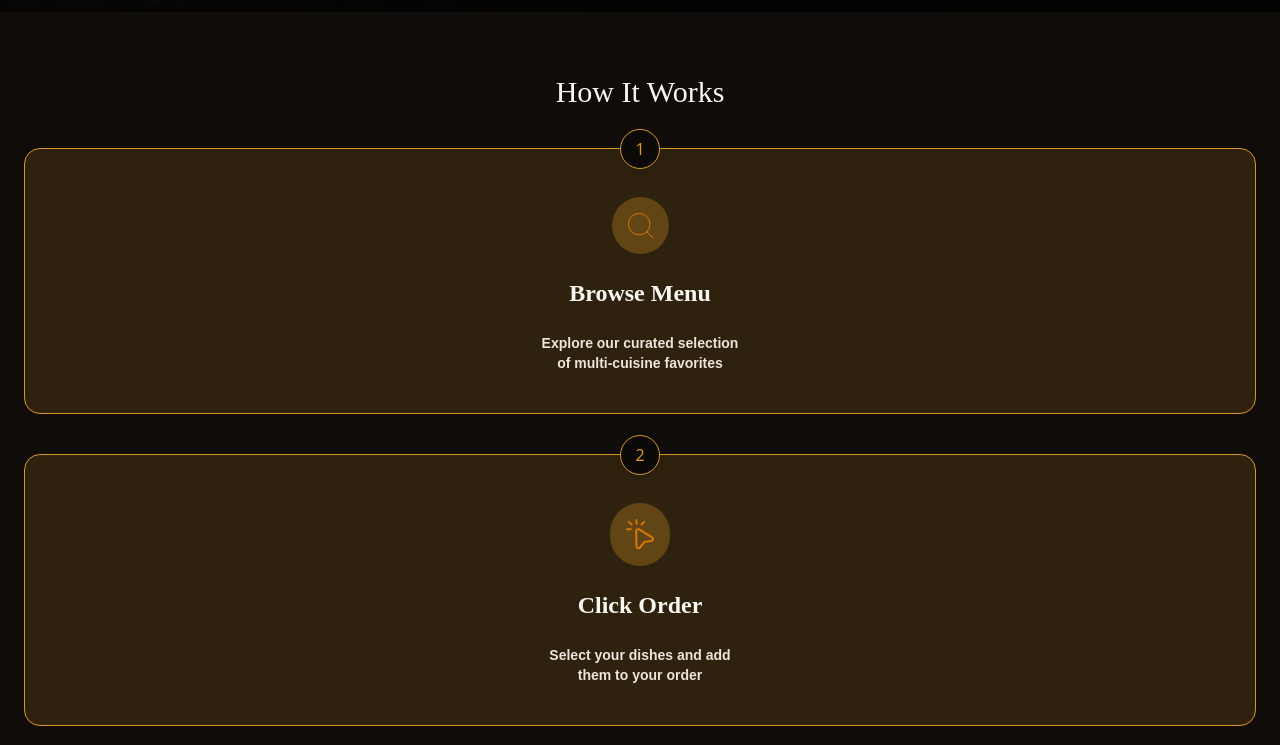
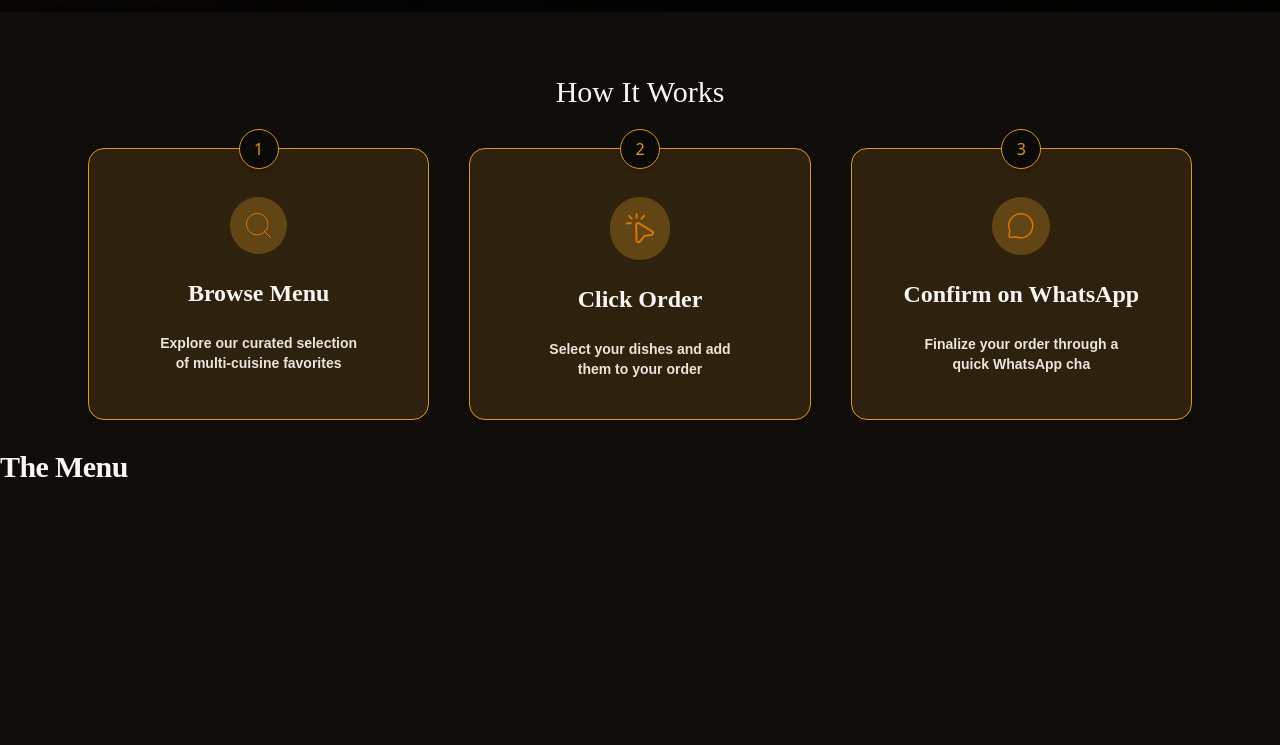
Before and after one commit to YogurtFusion/Mocha-loft, a Next.js app: page / in a window 1280 px wide. Shown: the part 680-1425 px from the top of the page. After the commit the page ends 1169 px from the top, so only its background shows below. Built offline with nearby package versions, Linux system fonts and the light colour scheme.

Commit message:
initial commit

```diff
--- a/app/page.js
+++ b/app/page.js
@@ -1,5 +1,6 @@
 import Hero from "@/components/Hero";
 import Process from "@/components/Process";
+import Menu from "@/components/Menu";
 import Image from "next/image";
 
 export default function Home() {
@@ -7,6 +8,7 @@ export default function Home() {
     <div>
       <Hero />
       <Process />
+      <Menu/>
     </div>
   );
 }
--- /dev/null
+++ b/components/Menu.jsx
@@ -0,0 +1,11 @@
+import React from "react";
+
+const Menu  = () =>{
+    return(
+        <section>
+<h2 className="text-primary text-3xl leading-normal tracking-[-0.6px] font-semibold font-playfair " > The Menu</h2>
+        </section>
+    )
+}
+
+export default Menu
--- a/components/Process.jsx
+++ b/components/Process.jsx
@@ -33,7 +33,7 @@ const Process = () => {
           How It Works
         </h1>
         {/* cards */}
-        <div className="p-6 flex flex-col justify-center  gap-10 ">
+        <div className="p-6 grid grid-cols-1 md:grid-cols-3   gap-10 max-w-6xl mx-auto w-full  ">
           {cardBody.map((item) => (
             <ProcessCard
               key={item.num}
--- /dev/null
+++ b/components/UI/MenuLinks.jsx
@@ -0,0 +1,11 @@
+import React from "react";
+
+const MenuLinks = () => {
+    return (
+<button>
+
+</button>
+    )
+}
+
+export default MenuLinks
--- a/components/UI/MessageCloud.jsx
+++ b/components/UI/MessageCloud.jsx
@@ -12,8 +12,8 @@ const MessageCloud = () => {
       <path
         d="M14.1089 28.4255C12.9546 29.9274 10.553 29.1437 10.5073 27.2498L10.1428 12.215C10.1338 11.8542 10.2222 11.4975 10.3987 11.1827C10.5752 10.8678 10.8334 10.6063 11.1459 10.4258C11.4585 10.2452 11.814 10.1522 12.1749 10.1566C12.5359 10.1611 12.889 10.2627 13.1971 10.4508L26.0361 18.2839C27.6524 19.2704 27.1309 21.7422 25.2539 21.9907L19.1744 22.7943C18.6468 22.8644 18.168 23.1404 17.8447 23.5613L14.1089 28.4255Z"
         stroke="#D97706"
-        stroke-width="2"
-        stroke-linejoin="round"
+        strokeWidth="2"
+        strokeLinejoin="round"
       />
       <path
         d="M1 10.152H4.81206M10.5302 4.81207V1M5.60192 5.6004L2.90603 2.90603M15.4584 5.6004L18.1543 2.90603"
--- a/components/UI/ProcessCard.jsx
+++ b/components/UI/ProcessCard.jsx
@@ -2,7 +2,7 @@ import React from "react";
 
 const ProcessCard = ({ title, desc, num, svg }) => {
   return (
-    <div className="relative bg-gold/15 h-fit rounded-2xl border-[0.5px] border-gold  hover:border-gold-hover transition-colors  ">
+    <div className="relative bg-gold/15 h-fit rounded-2xl border-[0.5px] border-gold  hover:border-gold-hover transition-colors h-full ">
       {/* Wrap */}
       <div className=" flex justify-center items-center flex-col gap-5 p-10 pt-12  text-center">
         {/* num */}
```
